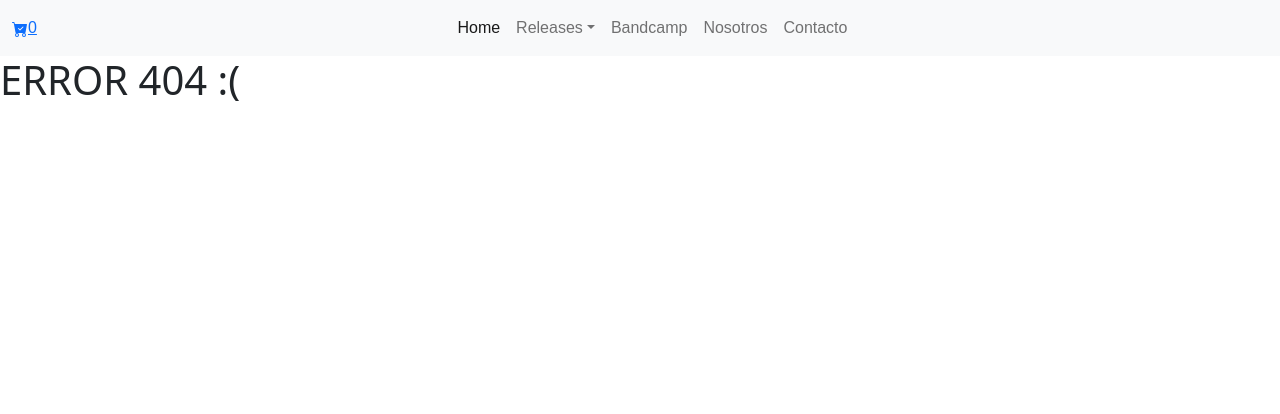
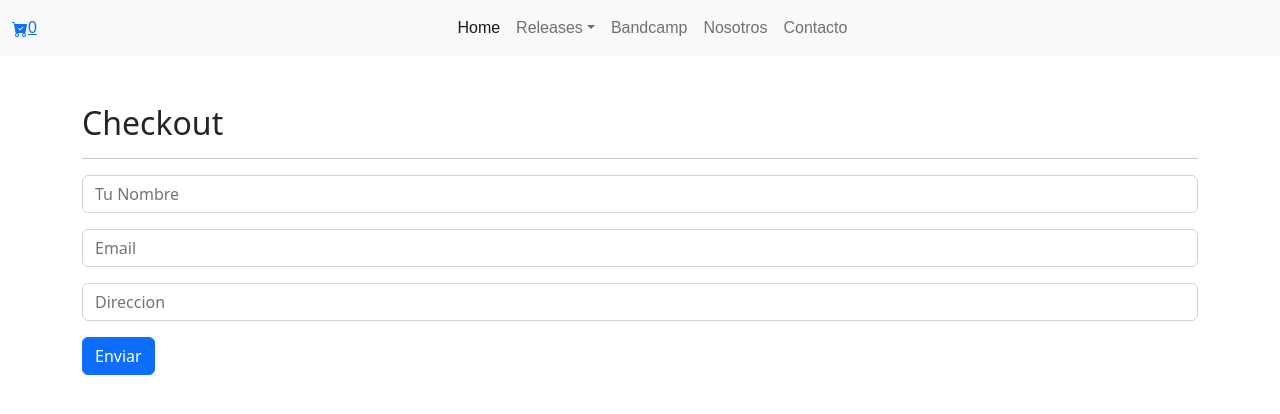
Before and after one commit to Germanovct/REACTJs---German-Ocampo, a React (Create React App) app: page /Checkout in a window 1280 px wide. Before the commit this address had no page. Shown: the top 414 px of the page. Built offline with nearby package versions, Linux system fonts and the light colour scheme.

Commit message:
Firebase II

```diff
--- a/src/App.js
+++ b/src/App.js
@@ -13,6 +13,7 @@
 import { CartContext } from './components/Context/CartContext';
 import { useState } from 'react';
 import Cart from './components/Cart/Cart';
+import Checkout from './components/Cart/Checkout/Checkuot';
 
 
 
@@ -51,7 +52,7 @@
               <Route path='/' element={ <Home/> }/>
               <Route path='/productos/:categoryId' element={ <ItenListContainer/> }/>
               <Route path='/Cart' element = {<Cart/>} />
-
+              <Route path='/Checkout' element = {<Checkout/>} />
               <Route path='/nosotros' element={ <Nosotros/> }/>
               <Route path='/contacto' element={ <Contacto/> }/>
               <Route path='*' element={ <Error404/> } />
--- a/src/components/Cart/Cart.js
+++ b/src/components/Cart/Cart.js
@@ -1,4 +1,5 @@
 import { useContext } from "react"
+import { Link } from "react-router-dom"
 import { CartContext } from "../Context/CartContext"
 
 
@@ -7,7 +8,10 @@
       const { cart } = useContext(CartContext)
 
       return(
-            <div className="container my-5">
+        <div className="container my-5">
+              <hr/>
+
+              <Link className="btn btn-success mx-3" to="/checkout">Terminar mi compra</Link>
               <h2>Tu carrito</h2>
 
               <hr/>
@@ -17,9 +21,6 @@
 
                   <h3>{producto.nombre}</h3>
                   <p> Precio:{producto.precio}</p>
-                  <hr></hr>
-
-
                   </div>
               ))}
             </div>
--- /dev/null
+++ b/src/components/Cart/Checkout/Checkuot.js
@@ -0,0 +1,71 @@
+import { useState } from "react"
+
+
+
+
+const Checkout = () => {
+
+    const [values, setValues] = useState({
+        nombre: '',
+        email: '',
+        direccion: '',
+    })
+
+
+
+
+    const handleSubmit =(e) =>{
+        e.preventDefault()
+
+        const orden = {
+            comprador: values.nombre,
+            direccion: values.direccion,
+            email: values.email
+        }
+
+
+        console.log ("Submit del form")
+        console.log (orden)
+    }
+
+    return(
+
+        <div className="container my-5">
+            <h2>Checkout</h2>
+            <hr/>
+
+            <form onSubmit={handleSubmit} >
+                <input
+                value={values.nombre}
+
+                type={ 'text'}
+                className= "my-3 form-control"
+                placeholder="Tu Nombre"
+                />
+                <input
+                value={values.email}
+
+                type={ 'email'}
+                className= "my-3 form-control"
+                placeholder="Email"
+                />
+                <input
+                value={values.direccion}
+
+                type={ 'text'}
+                className= "my-3 form-control"
+                placeholder="Direccion"
+                />
+
+
+
+                <button type="submit" className="btn btn-primary" >Enviar</button>
+            </form>
+
+        </div>
+
+
+    )
+}
+
+export default Checkout
```
